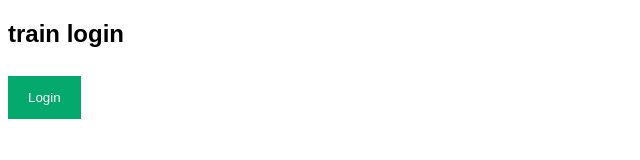
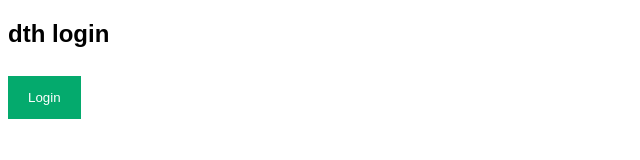
Before and after one commit to sudir12/4pmdocker, a plain HTML site: page index.html in a window 1280 px wide. Shown: the full height of the page, 0-640 px from the left. Drawn offline with Linux system fonts and the light colour scheme.

Commit message:
Update index.html

```diff
--- a/index.html
+++ b/index.html
@@ -127,7 +127,7 @@
 </head>
 <body>
 
-<h2>train login </h2>
+<h2>dth login </h2>
 
 <button onclick="document.getElementById('id01').style.display='block'" style="width:auto;">Login</button>
 
```
